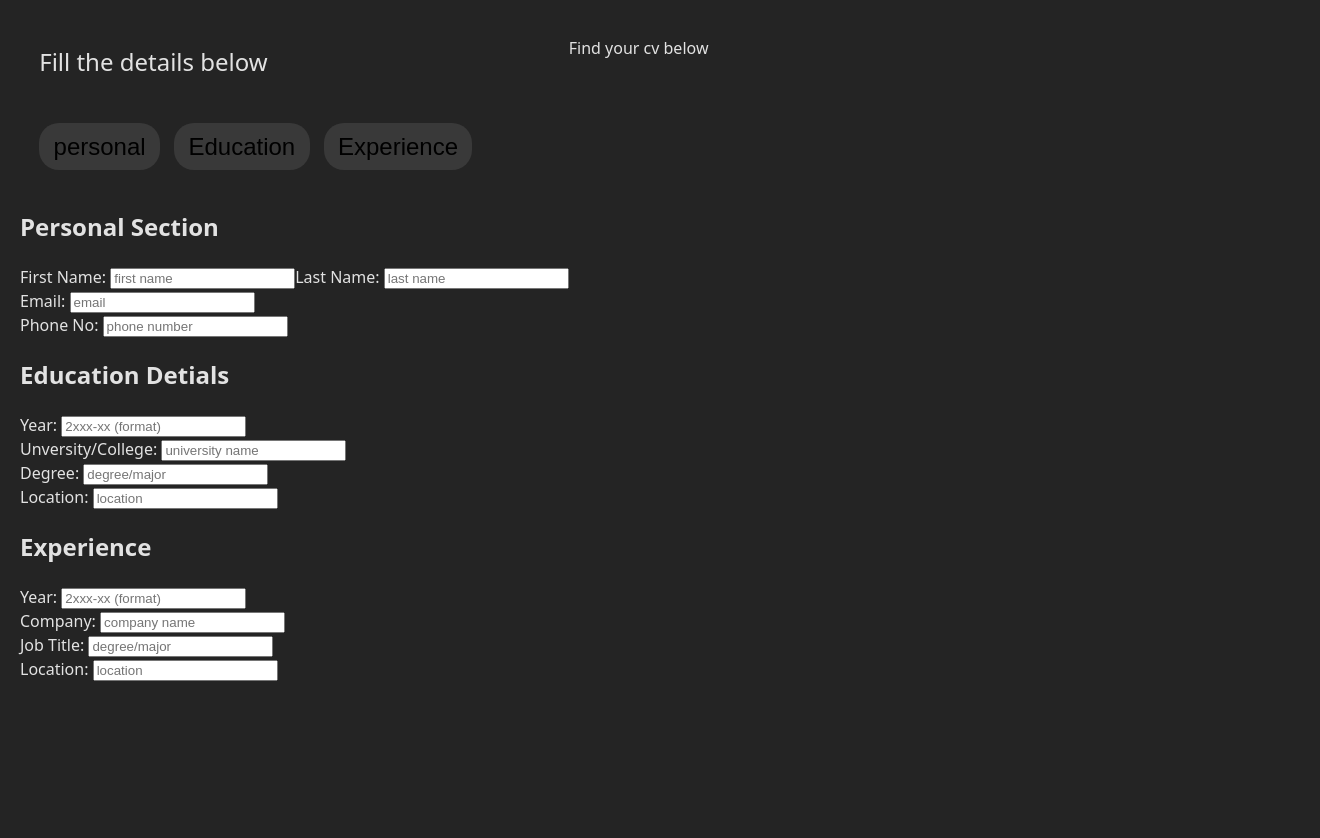
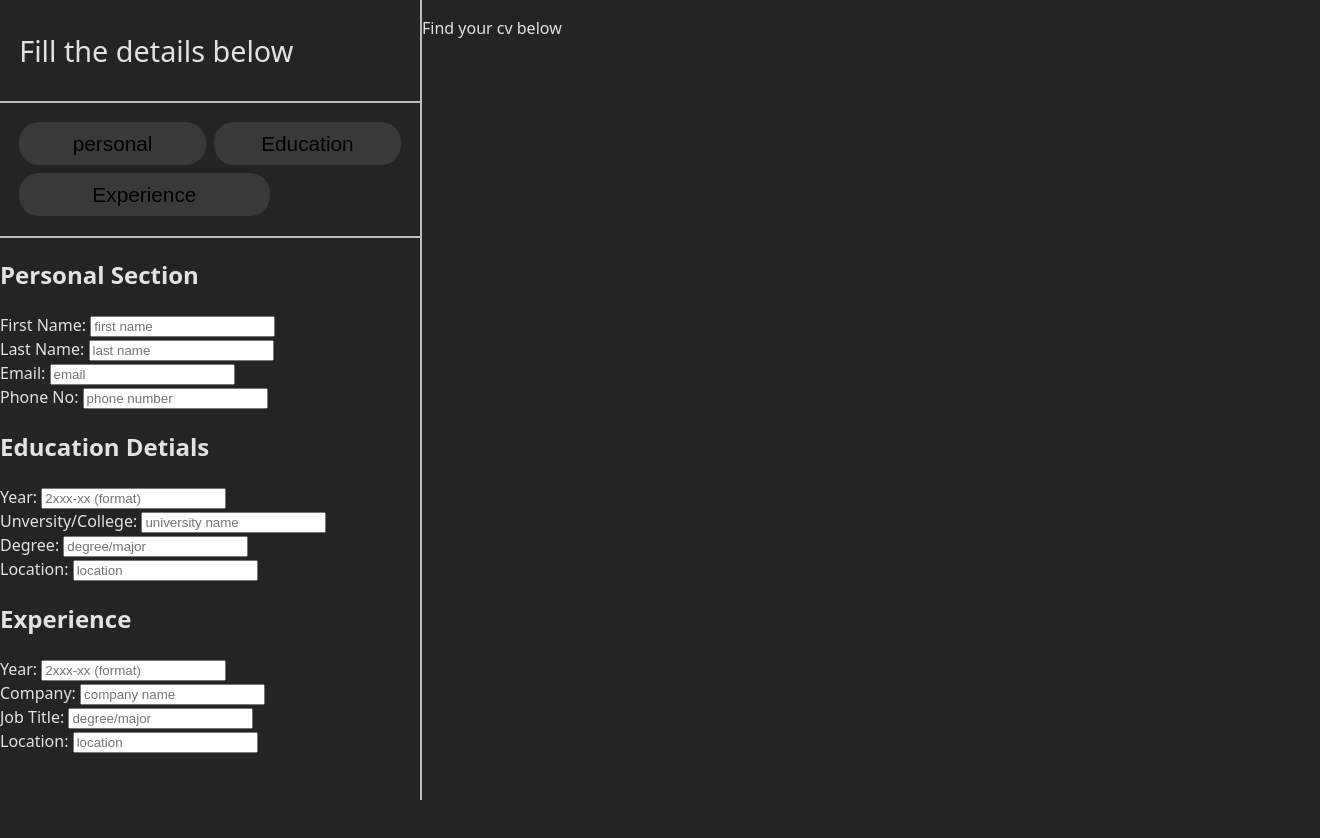
Before and after one commit to Anand-1812/CV-app, a React (Vite) app in the folder cv_app/: page / in a window 1280 px wide. Shown: the whole page, 1320 px wide, since content can reach past the window. After the commit the page ends 800 px from the top, so only its background shows below. Built offline with nearby package versions, Linux system fonts and the light colour scheme.

Commit message:
make the siderbar better

```diff
--- a/cv_app/src/App.css
+++ b/cv_app/src/App.css
@@ -1,10 +1,21 @@
 #root {
   margin: 0 auto;
-  padding: 20px;
   min-width: 100vw;
   min-height: 100vh;
   display: flex;
   flex-wrap: wrap;
+}
+
+.aside {
+  max-width: 420px;
+  width: 100%;
+  border-right: 2px solid #bdbdbd;
+}
+
+.aside p {
+  font-size: 1.8rem;
+  padding: 0 1.2rem;
+  font-weight: 500;
 }
 
 .cv-section {
@@ -14,19 +25,36 @@
 .detailsButton {
   padding: 1.2rem;
   display: flex;
-  gap: 14px;
+  flex-wrap: wrap;
+  gap: 8px;
+  border-top: 2px solid #bdbdbd;
+  border-bottom: 2px solid #bdbdbd;
 }
 
 .detailsButton button {
+  flex: 0.5 0.5 calc(33.33% - 8px);
   background-color: #393939;
   padding: 0.6rem 0.9rem;
-  font-size: 1.5rem;
+  font-size: 1.3rem;
   border: none;
   border-radius: 20px;
   transition: 0.3s ease-in;
   cursor: pointer;
+  box-sizing: border-box;
 }
 
 .detailsButton button:hover {
   background-color: #7b7b7b;
 }
+
+.inputSection {
+  padding: 1.2rem;
+  font-size: 1.5rem;
+  display: flex;
+  flex-direction: column;
+}
+
+.personalInfo {
+  display: flex;
+  flex-direction: column;
+}
--- a/cv_app/src/index.css
+++ b/cv_app/src/index.css
@@ -28,9 +28,3 @@ h1 {
 .heading h1 {
   text-align: center;
 }
-
-.aside p {
-  font-size: 1.5rem;
-  padding: 0 1.2rem;
-  font-weight: 500;
-}
```
